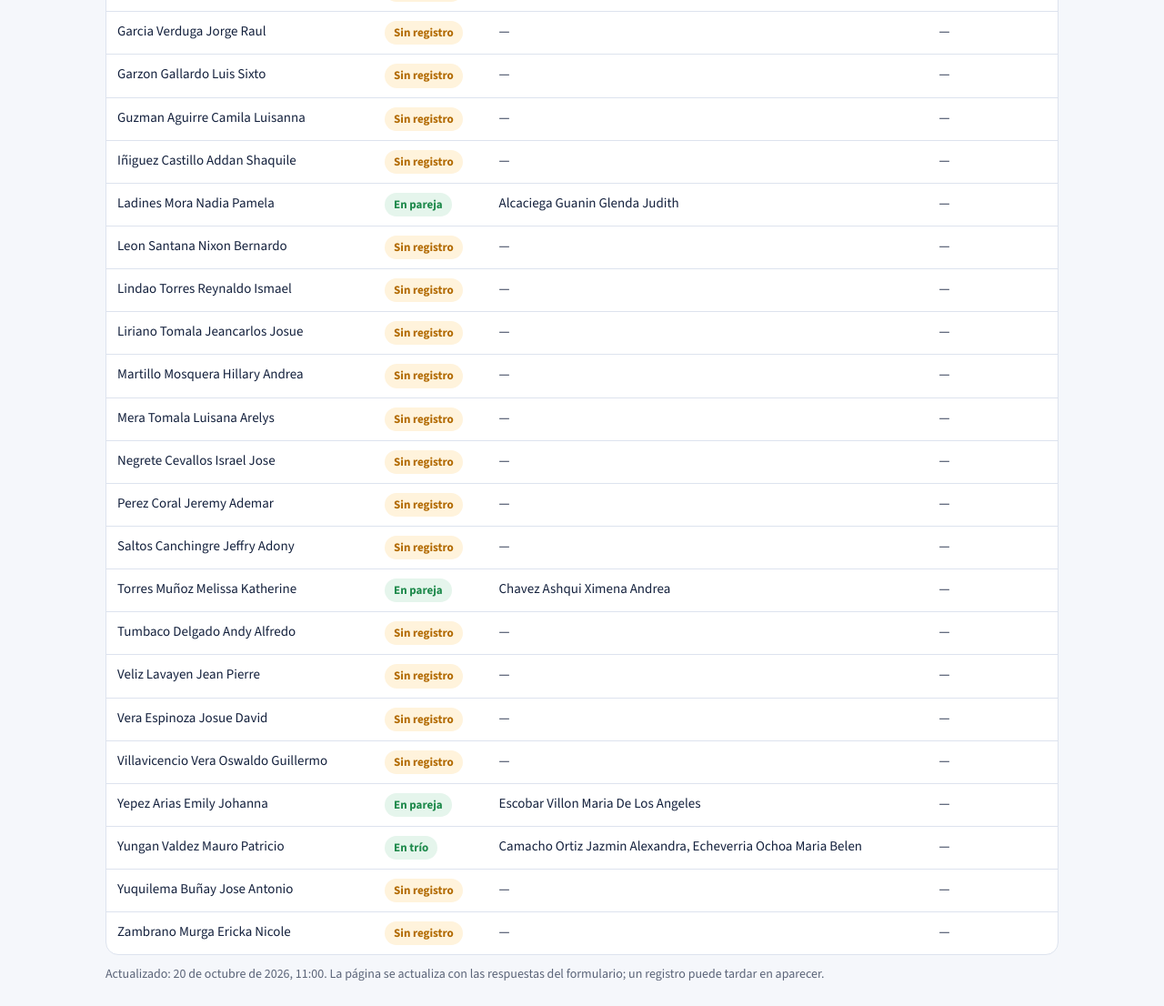
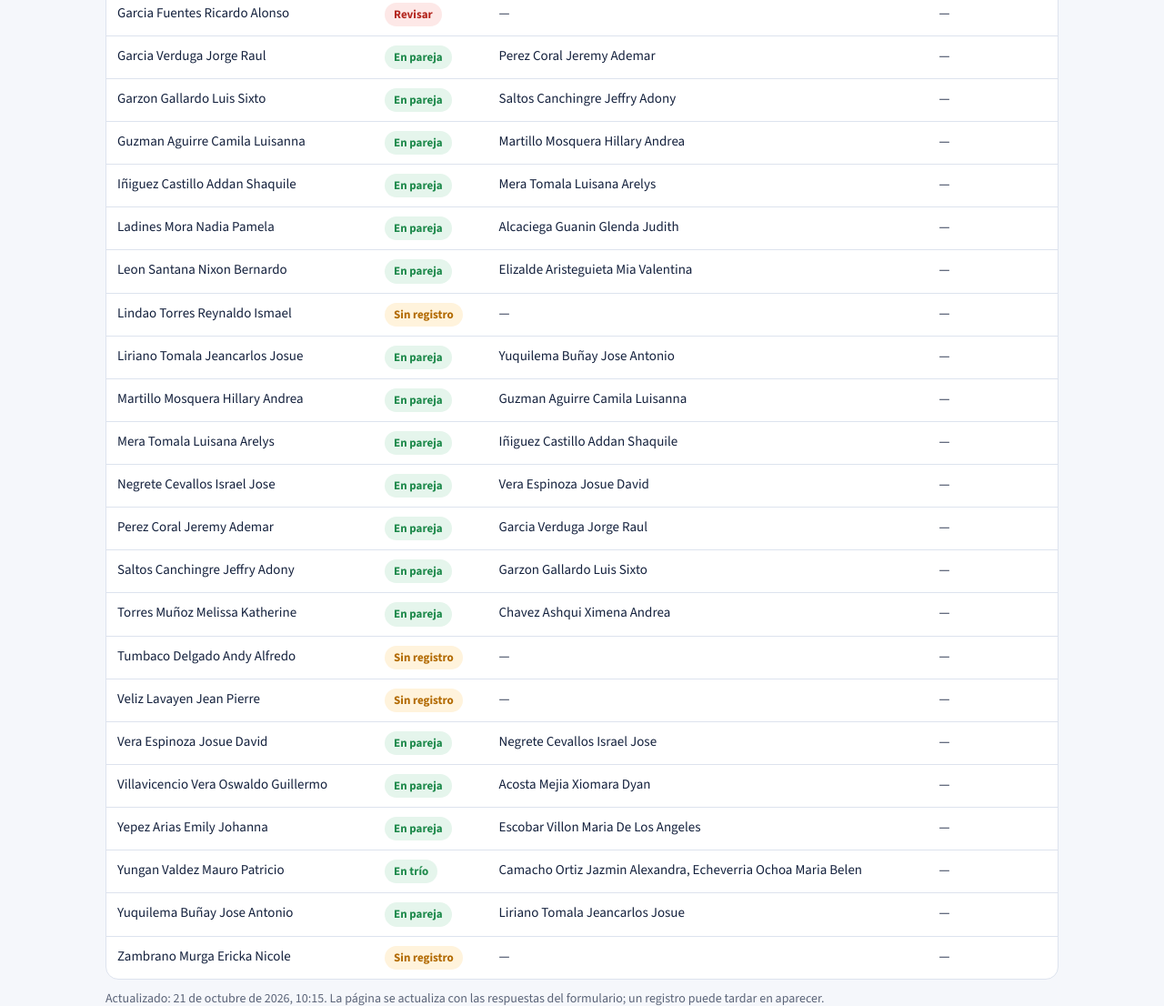
Before and after one commit to eriksa0603-wq/docencia-fau, a plain HTML site: page elp/index.html in a window 1280 px wide. Shown: the part 1694-2800 px from the top of the page at 91% size. Drawn offline with nearby package versions, Linux system fonts and the light colour scheme.

Commit message:
Add files via upload

```diff
--- a/elp/index.html
+++ b/elp/index.html
@@ -124,7 +124,7 @@ footer{border-top:1px solid var(--line);padding:18px 0 30px;color:var(--muted);f
 <!-- PAREJAS -->
 <section class="panel" id="parejas">
   <h2>Registro de parejas</h2>
-  <p class="lead">El paralelo tiene 35 estudiantes: <strong>todos trabajan en pareja</strong>, salvo un único trío, cuyo cupo ya está ocupado. Una persona solo puede figurar en un registro. Si su nombre aparece como <em>Revisar</em>, escriba al docente.</p>
+  <p class="lead">El paralelo tiene 35 estudiantes: <strong>todos trabajan en pareja</strong>, salvo un único trío, cuyo cupo ya está ocupado. Una persona solo puede figurar en un registro. Si su nombre aparece como <em>Revisar</em>, su registro está incompleto o duplicado: escriba al docente.</p>
   <div class="stats">
     <div class="card stat"><div class="n" id="sTotal">0</div><div class="l">Estudiantes en nómina</div></div>
     <div class="card stat"><div class="n" id="sPareja">0</div><div class="l">En pareja</div></div>
@@ -217,7 +217,7 @@ footer{border-top:1px solid var(--line);padding:18px 0 30px;color:var(--muted);f
    DATOS · edite solo este bloque para actualizar la página
    ========================================================= */
 const DATA = {
-  actualizado: "20 de octubre de 2026, 11:00",
+  actualizado: "21 de octubre de 2026, 10:15",
   fechaEntrega: "Martes 20 de octubre de 2026, 23:59",
   formsUrl: "https://forms.cloud.microsoft/Pages/ResponsePage.aspx?id=53YPJQVh40KC0L58RgrqWVGdHVB-G2BHl3gezOZxPkRUMUpQUEFNUzJMRjNPQlFMSFpZS0tQTkpWMC4u", // Microsoft Forms UG
   guiaUrl: "guia-ejercicio-1.pdf",    // PDF de la guía, en la misma carpeta del repositorio
@@ -264,7 +264,17 @@ const DATA = {
     {integrantes: ["Torres Muñoz Melissa Katherine", "Chavez Ashqui Ximena Andrea"], modalidad: "pareja", linea: ""},
     {integrantes: ["Camacho Ortiz Jazmin Alexandra", "Yungan Valdez Mauro Patricio", "Echeverria Ochoa Maria Belen"], modalidad: "trio", linea: ""},
     {integrantes: ["Ladines Mora Nadia Pamela", "Alcaciega Guanin Glenda Judith"], modalidad: "pareja", linea: ""},
-    {integrantes: ["Yepez Arias Emily Johanna", "Escobar Villon Maria De Los Angeles"], modalidad: "pareja", linea: ""}
+    {integrantes: ["Yepez Arias Emily Johanna", "Escobar Villon Maria De Los Angeles"], modalidad: "pareja", linea: ""},
+    {integrantes: ["Perez Coral Jeremy Ademar", "Garcia Verduga Jorge Raul"], modalidad: "pareja", linea: ""},
+    {integrantes: ["Villavicencio Vera Oswaldo Guillermo", "Acosta Mejia Xiomara Dyan"], modalidad: "pareja", linea: ""},
+    {integrantes: ["Liriano Tomala Jeancarlos Josue", "Yuquilema Buñay Jose Antonio"], modalidad: "pareja", linea: ""},
+    {integrantes: ["Garzon Gallardo Luis Sixto", "Saltos Canchingre Jeffry Adony"], modalidad: "pareja", linea: ""},
+    {integrantes: ["Elizalde Aristeguieta Mia Valentina", "Leon Santana Nixon Bernardo"], modalidad: "pareja", linea: ""},
+    {integrantes: ["Cabrera Moncada Lia Gabriela", "Alvarado Suarez Danna Lissette"], modalidad: "pareja", linea: ""},
+    {integrantes: ["Martillo Mosquera Hillary Andrea", "Guzman Aguirre Camila Luisanna"], modalidad: "pareja", linea: ""},
+    {integrantes: ["Vera Espinoza Josue David", "Negrete Cevallos Israel Jose"], modalidad: "pareja", linea: ""},
+    {integrantes: ["Mera Tomala Luisana Arelys", "Iñiguez Castillo Addan Shaquile"], modalidad: "pareja", linea: ""},
+    {integrantes: ["Garcia Fuentes Ricardo Alonso"], modalidad: "pareja", linea: ""}
   ]
 };
 
@@ -302,7 +312,8 @@ function build(){
   const trioExtra = new Set(trios.slice(1));
   return Object.values(map).map(e => {
     let estado = "sin", pareja = "", linea = "";
-    if(e.regs.length > 1 || e.fuera || (e.regs.length===1 && trioExtra.has(e.regs[0]))) estado = "revisar";
+    const inc = e.regs.length===1 && DATA.registros[e.regs[0]].modalidad==="pareja" && (DATA.registros[e.regs[0]].integrantes||[]).length!==2;
+    if(e.regs.length > 1 || e.fuera || inc || (e.regs.length===1 && trioExtra.has(e.regs[0]))) estado = "revisar";
     else if(e.regs.length === 1){
       const r = DATA.registros[e.regs[0]];
       estado = r.modalidad === "individual" ? "individual" : (r.modalidad === "trio" ? "trio" : "pareja");
```
